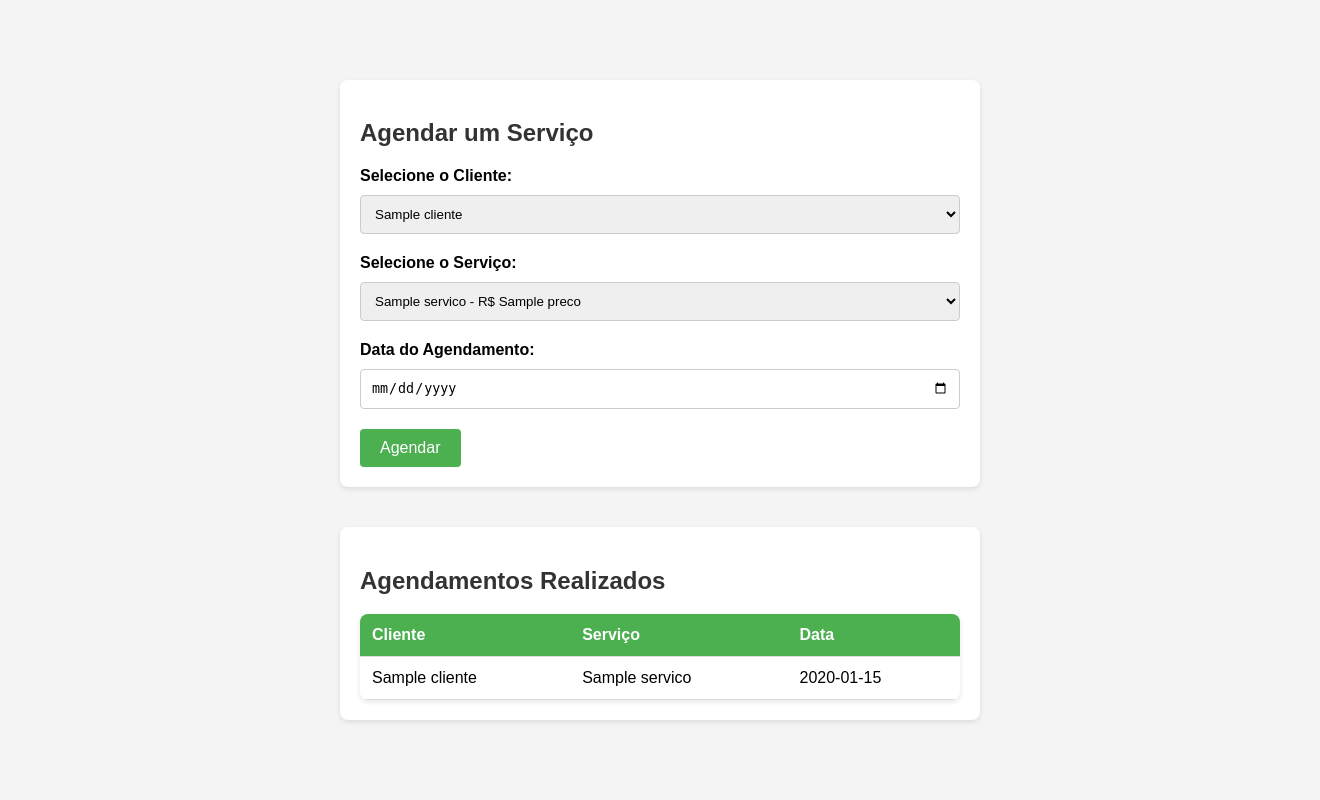
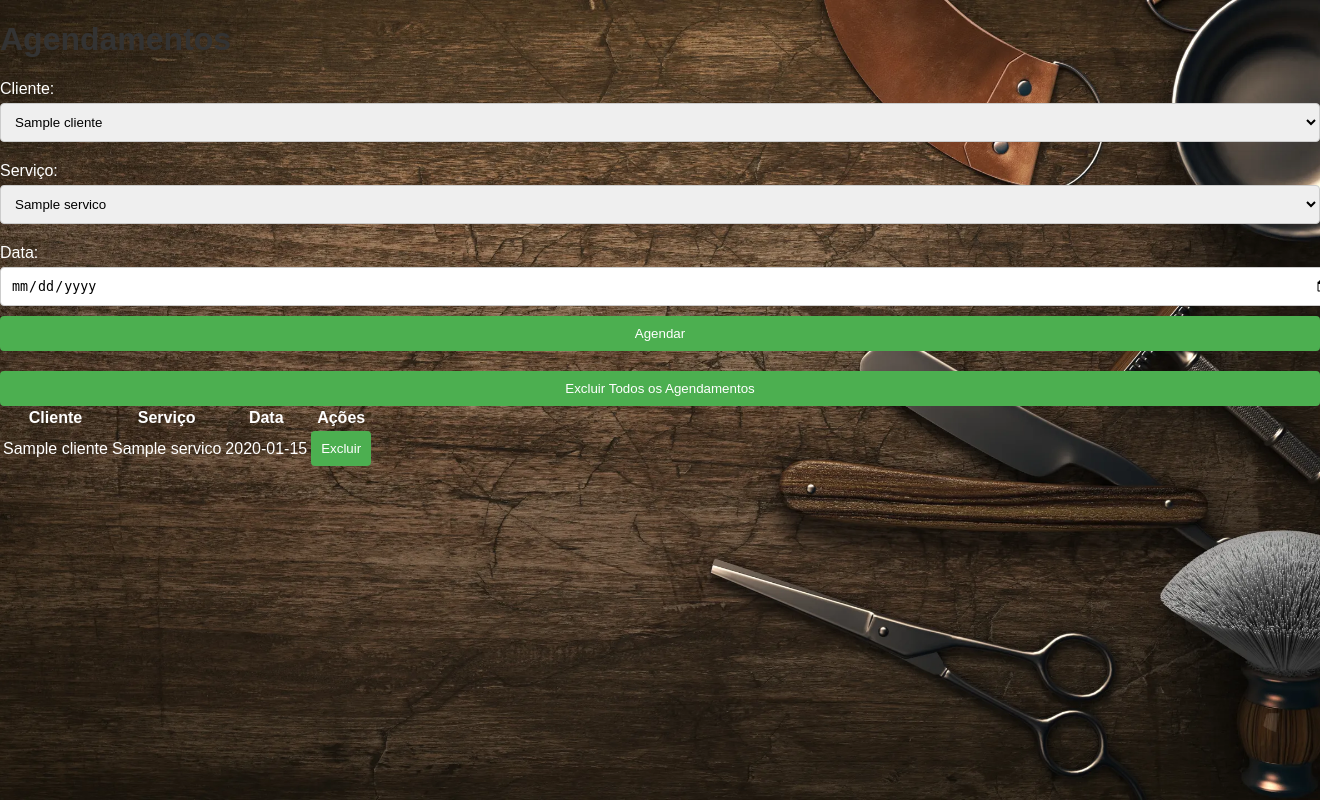
Before and after one commit to asmnery/barbo-app-v2, a Python web app: template templates/agendamentos.html in a window 1320 px wide; the page is wider, and only the part inside the window is pictured. Run offline with Jinja, Linux system fonts and the light colour scheme; the template is opened without the code that fills it: most values are stand-ins (such as "Sample title", 1, 10 or a date in 2020).

Commit message:
feat: add background in the pages

```diff
--- a/static/styles.css
+++ b/static/styles.css
@@ -3,6 +3,12 @@ body {
   background-color: #f4f4f4;
   margin: 0;
   padding: 0;
+  background-image: url('./img/GettyImages-1320646994.webp'); /* Caminho da imagem */
+  background-size: cover;           /* Faz a imagem cobrir toda a página */
+  background-position: center;      /* Centraliza a imagem */
+  background-repeat: no-repeat;     /* Evita repetição da imagem */
+  background-attachment: fixed;     /* Mantém a imagem fixa ao rolar a página */
+  color: white
 }
 
 h1, h2 {
@@ -75,3 +81,11 @@ button:hover {
   margin-bottom: 20px;
   border-radius: 5px;
 }
+
+.content {
+  background-color: rgba(0, 0, 0, 0.5); /* Fundo semitransparente para o conteúdo */
+  padding: 20px;
+  border-radius: 8px;
+  max-width: 800px;
+  margin: auto;
+}
--- a/templates/agendamentos.html
+++ b/templates/agendamentos.html
@@ -4,41 +4,46 @@
     <meta charset="UTF-8">
     <meta name="viewport" content="width=device-width, initial-scale=1.0">
     <title>Agendamentos</title>
-    <link rel="stylesheet" href="../static/styles-agendamento.css">
+    <link rel="stylesheet" href="/static/styles.css">
 </head>
 <body>
-    <div class="container">
-        <h2>Agendar um Serviço</h2>
-        <form method="POST">
-            <label for="cliente">Selecione o Cliente:</label>
-            <select id="cliente" name="cliente">
+    <h1>Agendamentos</h1>
+
+    <!-- Formulário de criação de agendamento -->
+    <form action="{{ url_for('agendamentos_view') }}" method="POST">
+        <label for="cliente">Cliente:</label>
+        <select name="cliente" required>
             {% for cliente in clientes %}
                 <option value="{{ cliente.id }}">{{ cliente.nome }}</option>
             {% endfor %}
         </select>
 
-            <label for="servico">Selecione o Serviço:</label>
-            <select id="servico" name="servico">
+        <label for="servico">Serviço:</label>
+        <select name="servico" required>
             {% for servico in servicos %}
-                    <option value="{{ servico.id }}">{{ servico.nome_servico }} - R$ {{ servico.preco }}</option>
+                <option value="{{ servico.id }}">{{ servico.nome_servico }}</option>
             {% endfor %}
         </select>
 
-            <label for="data">Data do Agendamento:</label>
-            <input type="date" id="data" name="data" required>
+        <label for="data">Data:</label>
+        <input type="date" name="data" required>
 
         <button type="submit">Agendar</button>
     </form>
-    </div>
 
-    <div class="container">
-        <h2>Agendamentos Realizados</h2>
+    <!-- Botão para excluir todos os agendamentos -->
+    <form action="{{ url_for('delete_all_agendamentos') }}" method="POST" style="margin-top: 20px;">
+        <button type="submit">Excluir Todos os Agendamentos</button>
+    </form>
+
+    <!-- Tabela de agendamentos -->
     <table>
         <thead>
             <tr>
                 <th>Cliente</th>
                 <th>Serviço</th>
                 <th>Data</th>
+                <th>Ações</th>
             </tr>
         </thead>
         <tbody>
@@ -47,10 +52,15 @@
                 <td>{{ agendamento.cliente.nome }}</td>
                 <td>{{ agendamento.servico.nome_servico }}</td>
                 <td>{{ agendamento.data.strftime('%d-%m-%Y') }}</td>
+                <td>
+                    <!-- Botão para excluir um agendamento específico -->
+                    <form action="{{ url_for('delete_agendamento', agendamento_id=agendamento.id) }}" method="POST" style="display:inline;">
+                        <button type="submit">Excluir</button>
+                    </form>
+                </td>
             </tr>
             {% endfor %}
         </tbody>
     </table>
-    </div>
 </body>
 </html>
--- a/templates/menu.html
+++ b/templates/menu.html
@@ -8,6 +8,7 @@
     <script src="/static/scripts.js" defer></script>
 </head>
 <body>
+    <div class="content"></div>
         <nav>
             <h1>Bem-vindo, {{ username }}!</h1>
             <a href="/cadastro-clientes">Cadastro de Clientes</a>
```
Also changed, not shown: barbearia.db, static/img/GettyImages-1320646994.webp (added), static/img/barber-chair-salon-hairdresser.jpg (added), static/img/menu.jpg (added). Lines whose indentation alone changed are shown as unchanged.
